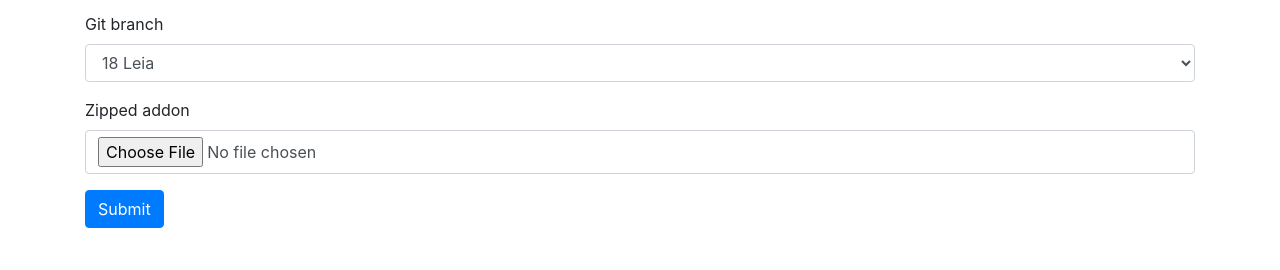
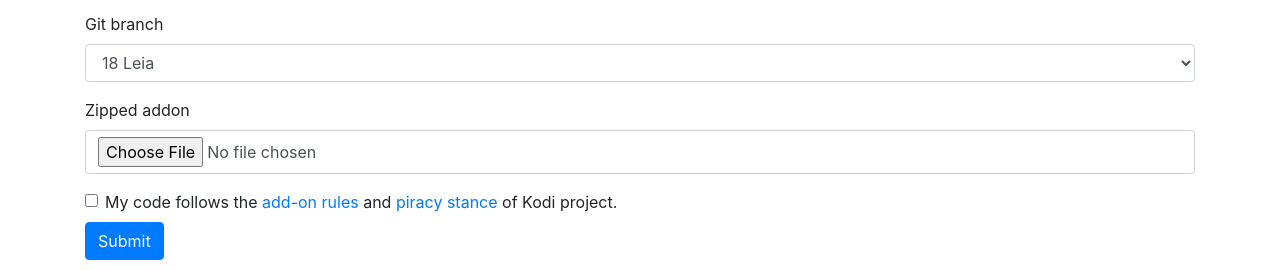
Before and after one commit to romanvm/kodi.addon-submitter, a Django app: page / in a window 1280 px wide. Shown: the part 740-1010 px from the top of the page. Before the commit the page ends 968 px from the top, so only its background shows below. Run offline with Django 3.2, Linux system fonts and the light colour scheme; some libraries are stand-ins or nearby versions.

Commit message:
Add confirmation checkbox to the submission form

```diff
--- a/addon_submitter/templates/addon_submitter/index.html
+++ b/addon_submitter/templates/addon_submitter/index.html
@@ -17,6 +17,12 @@
       <small>{{ field.errors }}</small>
     </div>
     {% endfor %}
+    <div class="form-check">
+      <label class="form-check-label">
+        <input type="checkbox" class="form-check-input" required>
+        My code follows the <a href="http://kodi.wiki/view/Add-on_rules" target="_blank">add-on rules</a> and <a href="http://kodi.wiki/view/Official:Forum_rules#Piracy_Policy" target="_blank">piracy stance</a> of Kodi project.
+      </label>
+    </div>
     <button type="submit" class="btn btn-primary">Submit</button>
   </form>
 {% endblock content %}
```
